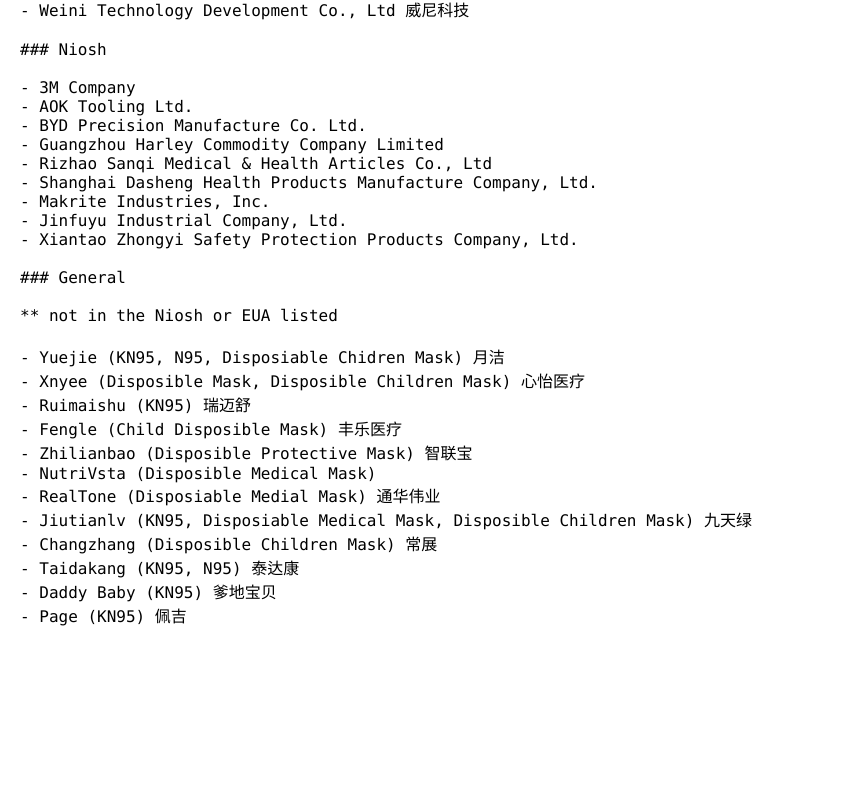
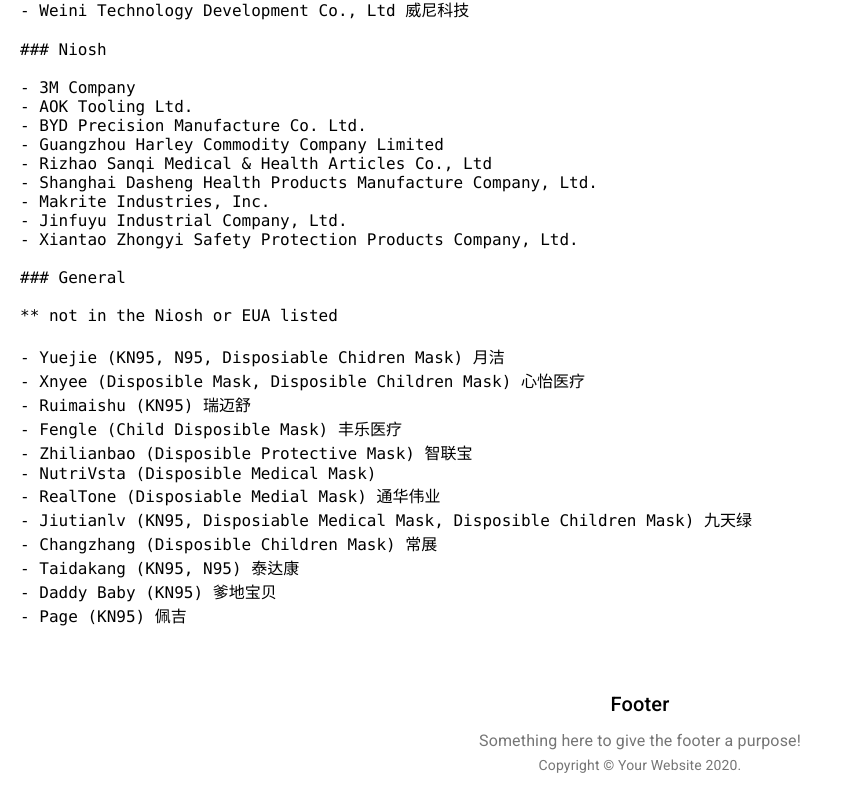
Before and after one commit to dotku/ppewholesale, a React (Create React App) app: page / in a window 1280 px wide. Shown: the part 385-1196 px from the top of the page, without its empty margins (0-843 px from the left). Before the commit the page ends 1045 px from the top, so only its background shows below. Built offline with nearby package versions, Linux system fonts and the light colour scheme.

Commit message:
add footer

```diff
--- a/src/App.js
+++ b/src/App.js
@@ -1,11 +1,13 @@
 import React from 'react';
 import './App.css';
 import Providers from './components/providers';
+import Footer from './components/common/footer';
 
 function App() {
   return (
     <div className="App">
       <Providers />
+      <Footer />
     </div>
   );
 }
--- /dev/null
+++ b/src/components/common/footer.js
@@ -0,0 +1,73 @@
+import React from "react";
+import { makeStyles } from "@material-ui/core/styles";
+import Typography from "@material-ui/core/Typography";
+import Link from "@material-ui/core/Link";
+
+function Copyright() {
+  return (
+    <Typography variant="body2" color="textSecondary" align="center">
+      {'Copyright © '}
+      <Link color="inherit" href="https://material-ui.com/">
+        Your Website
+      </Link>{' '}
+      {new Date().getFullYear()}
+      {'.'}
+    </Typography>
+  );
+}
+
+const useStyles = makeStyles((theme) => ({
+  icon: {
+    marginRight: theme.spacing(2),
+  },
+  heroContent: {
+    backgroundColor: theme.palette.background.paper,
+    padding: theme.spacing(8, 0, 6),
+  },
+  heroButtons: {
+    marginTop: theme.spacing(4),
+  },
+  cardGrid: {
+    paddingTop: theme.spacing(8),
+    paddingBottom: theme.spacing(8),
+  },
+  card: {
+    height: "100%",
+    display: "flex",
+    flexDirection: "column",
+  },
+  cardMedia: {
+    paddingTop: "56.25%", // 16:9
+  },
+  cardContent: {
+    flexGrow: 1,
+  },
+  footer: {
+    backgroundColor: theme.palette.background.paper,
+    padding: theme.spacing(6),
+  },
+}));
+
+export default function Footer() {
+  const classes = useStyles();
+  return (
+    <React.Fragment>
+      {/* Footer */}
+      <footer className={classes.footer}>
+        <Typography variant="h6" align="center" gutterBottom>
+          Footer
+        </Typography>
+        <Typography
+          variant="subtitle1"
+          align="center"
+          color="textSecondary"
+          component="p"
+        >
+          Something here to give the footer a purpose!
+        </Typography>
+        <Copyright />
+      </footer>
+      {/* End footer */}
+    </React.Fragment>
+  );
+}
```
